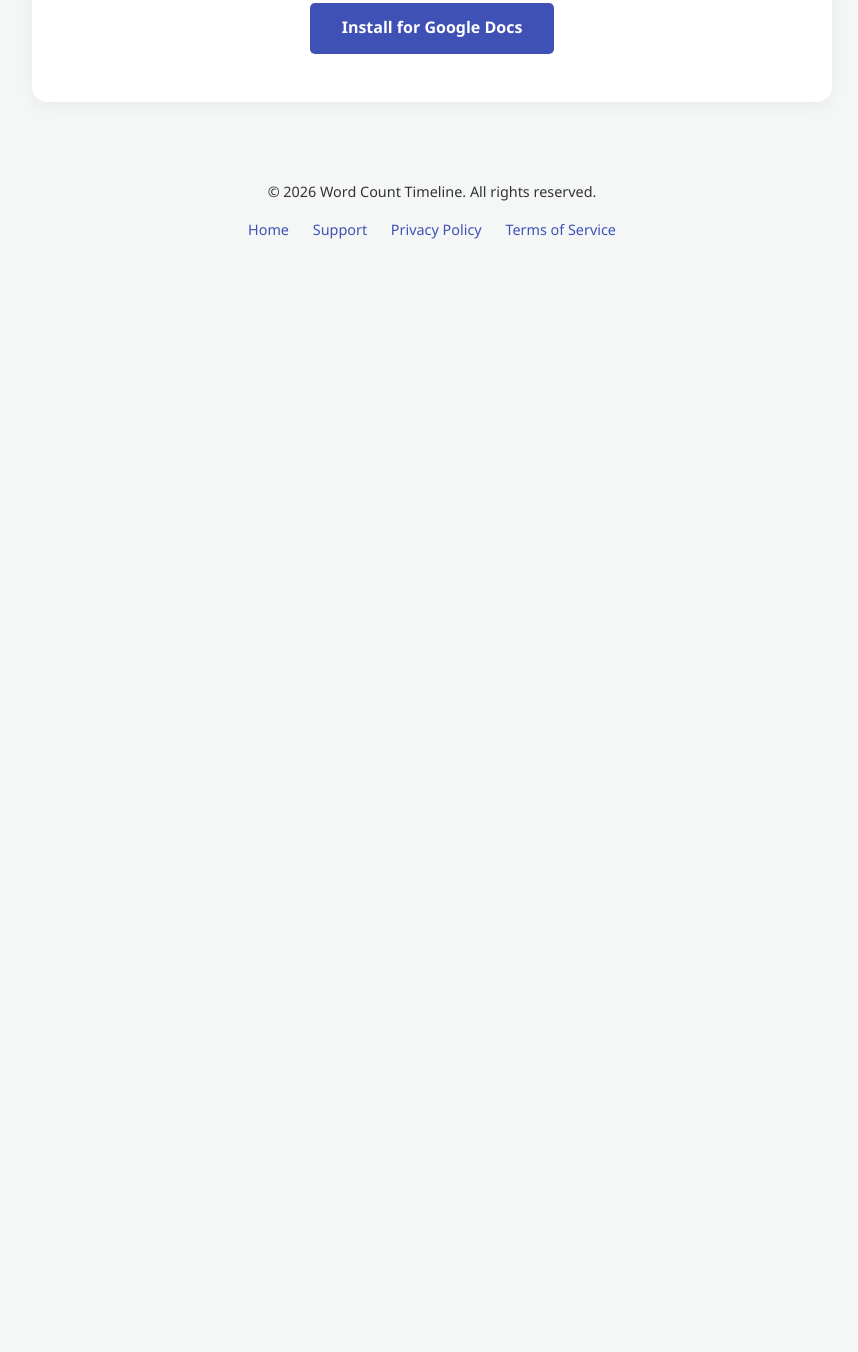
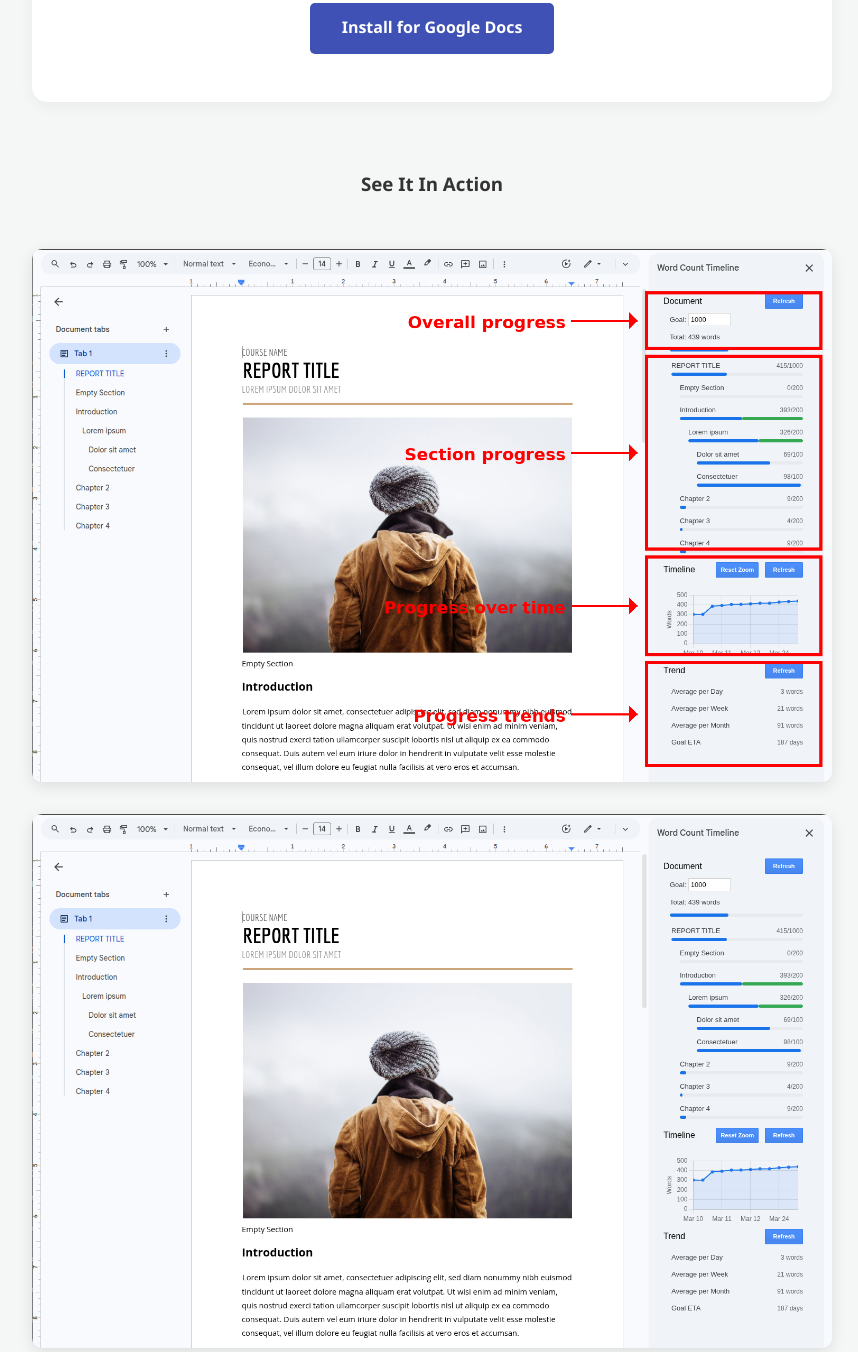
Before and after one commit to robotnyc/word-count-timeline-gdocs, a plain HTML site: page docs/index.html in a window 1280 px wide. Shown: the part 554-1906 px from the top of the page, without its empty margins (208-1066 px from the left). Before the commit the page ends 827 px from the top, so only its background shows below. Drawn offline with Linux system fonts and the light colour scheme.

Commit message:
docs: add screenshot view

```diff
--- a/docs/index.html
+++ b/docs/index.html
@@ -94,6 +94,12 @@
             <p>Word Count Timeline is a Google Docs add-on that helps authors, researchers, and students track their writing productivity. See your word count progress over time with elegant, interactive charts.</p>
             <a href="#" class="btn">Install for Google Docs</a>
         </section>
+
+        <section class="screenshots">
+            <h3>See It In Action</h3>
+            <img src="word-count-timeline-annotated.png" alt="Word Count Timeline Features Annotated" class="screenshot-img">
+            <img src="word-count-timeline-screenshot.png" alt="Word Count Timeline Interface" class="screenshot-img">
+        </section>
     </main>
     <footer>
         <p>&copy; 2026 Word Count Timeline. All rights reserved.</p>
```
